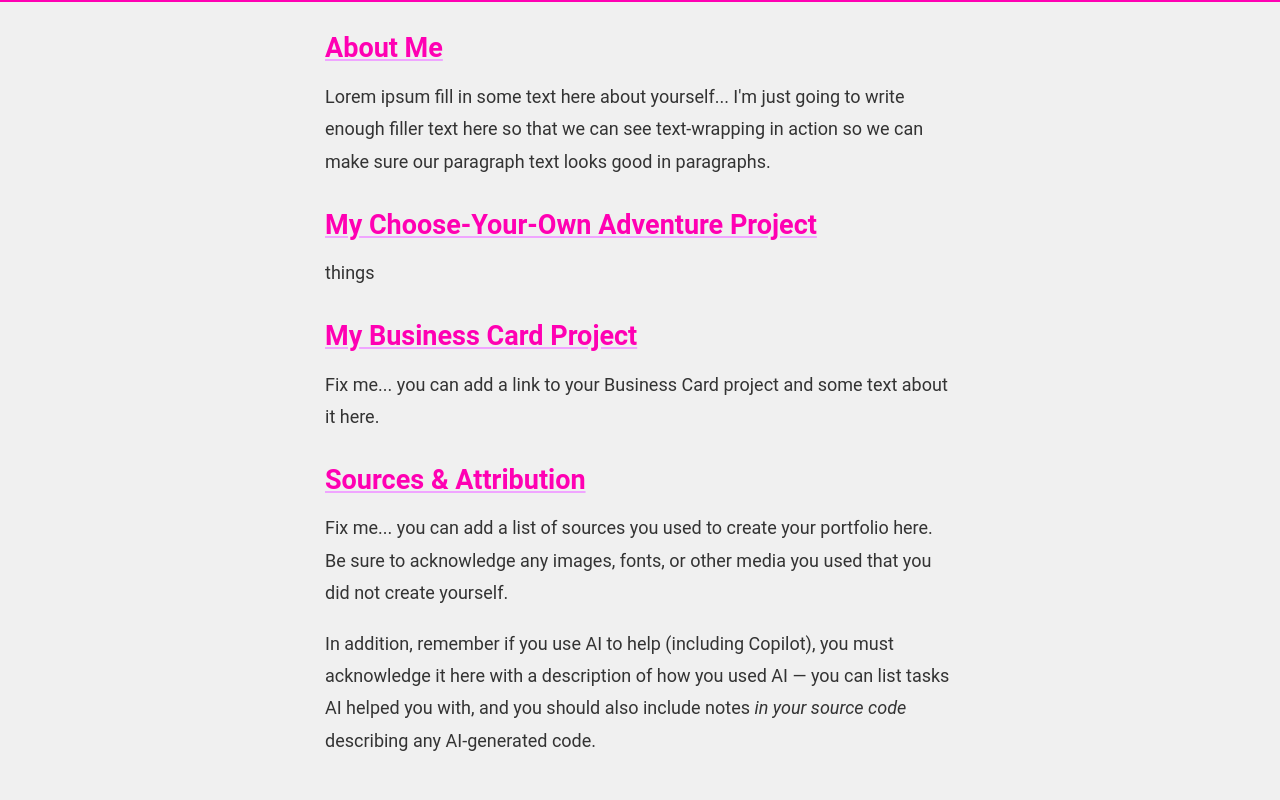
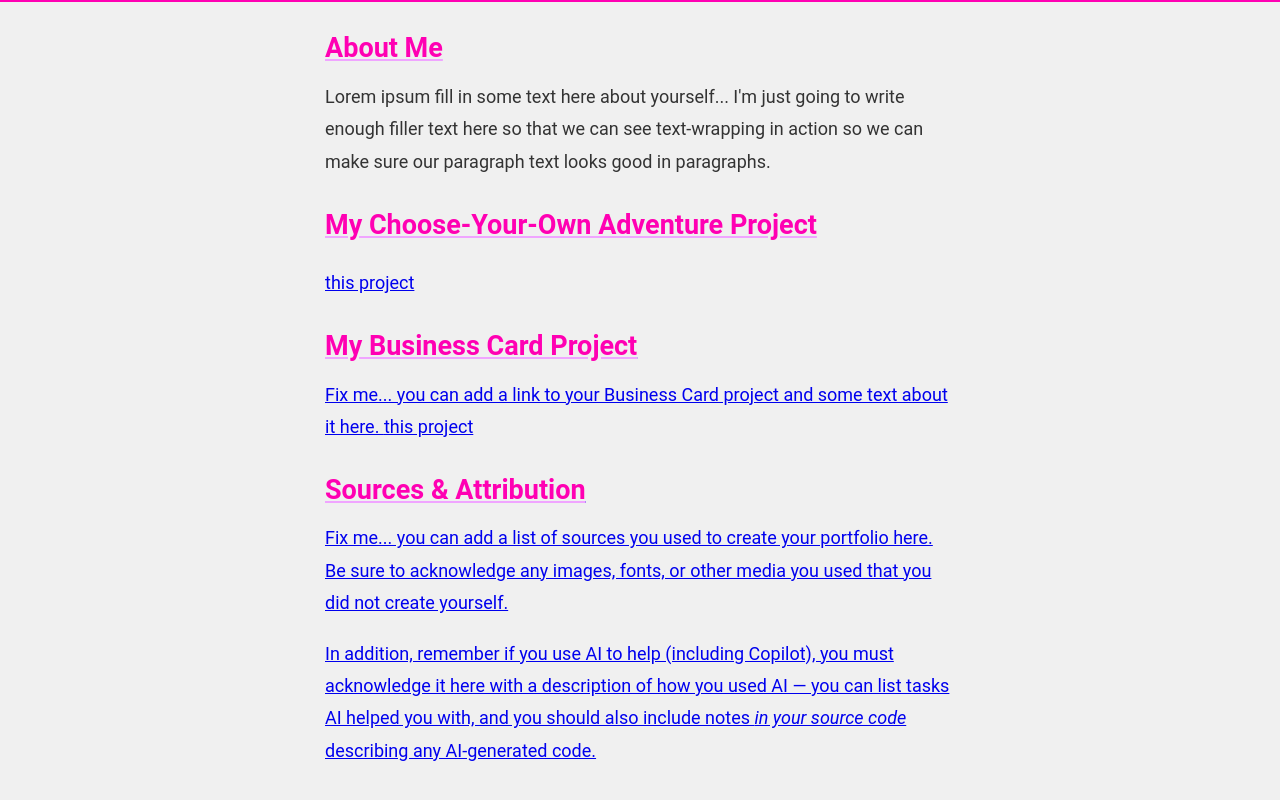
Before and after one commit to IACS-CS/web-design-portfolio-notground, a website: page index.html in a window 1280 px wide. Shown: the part 798-1598 px from the top of the page. Drawn offline with Linux system fonts and the light colour scheme.

Commit message:
added link

```diff
--- a/index.html
+++ b/index.html
@@ -26,14 +26,17 @@
       <section id="cyoa">
         <h2>My Choose-Your-Own Adventure Project</h2>
         <p>
-          things
+        <p>
+          <a href=" https://iacs-cs.github.io/choose-your-own-adventure-notground/"
+         /a> this project
         </p>
       </section>
       <section id="bc">
         <h2>My Business Card Project</h2>
         <p>
           Fix me... you can add a link to your Business Card project and some
-          text about it here.
+          text about it here. <a href="https://iacs-cs.github.io/business-card-project-cj-sky-s-super-buisness-card/"
+         /a> this project
         </p>
       </section>
       <section id="attribution">
```
